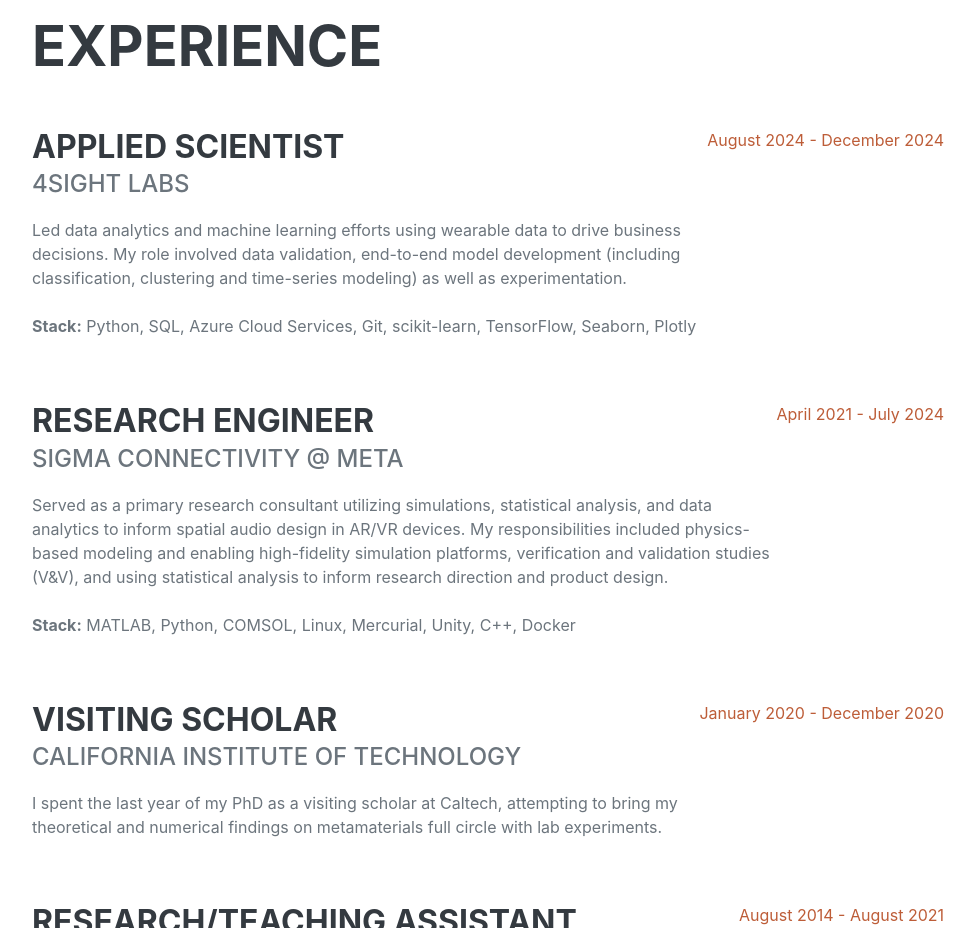
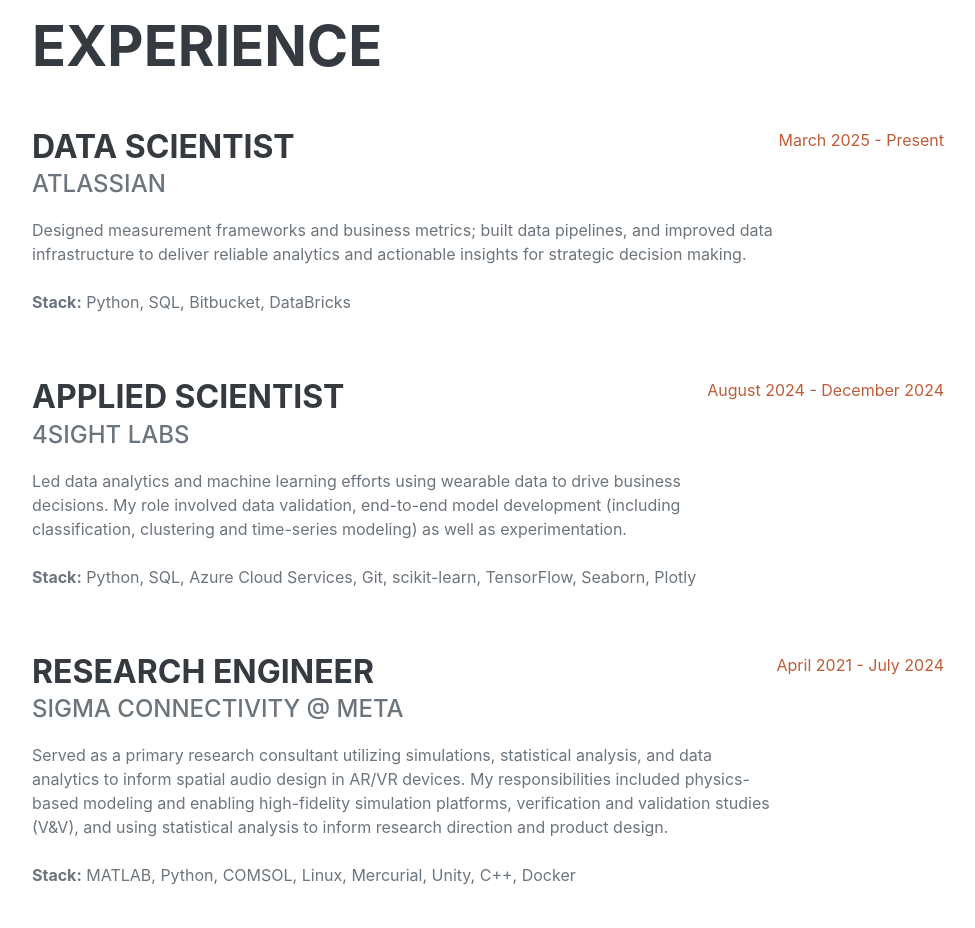
Before and after one commit to setare92-ha/setare-ha-portfolio, a plain HTML site: page index.html in a window 1280 px wide. Shown: the part 960-1888 px from the top of the page, without its empty margins (288-1263 px from the left). Drawn offline with nearby package versions, Linux system fonts and the light colour scheme; a web font is replaced by a local one.

Commit message:
added experience at Atlassian

```diff
--- a/index.html
+++ b/index.html
@@ -70,6 +70,15 @@
             <section class="resume-section" id="experience">
                 <div class="resume-section-content">
                     <h2 class="mb-5">Experience</h2>
+                    <div class="d-flex flex-column flex-md-row justify-content-between mb-5">
+                        <div class="flex-grow-1">
+                            <h3 class="mb-0">Data Scientist</h3>
+                            <div class="subheading mb-3">Atlassian</div>
+                            <p>Designed measurement frameworks and business metrics; built data pipelines, and improved data infrastructure to deliver reliable analytics and actionable insights for strategic decision making.<br><br>
+                            <b>Stack:</b> Python, SQL, Bitbucket, DataBricks</p>
+                        </div>
+                        <div class="flex-shrink-0"><span class="text-primary">March 2025 - Present</span></div>
+                    </div>
                     <div class="d-flex flex-column flex-md-row justify-content-between mb-5">
                         <div class="flex-grow-1">
                             <h3 class="mb-0">Applied Scientist</h3>
```
